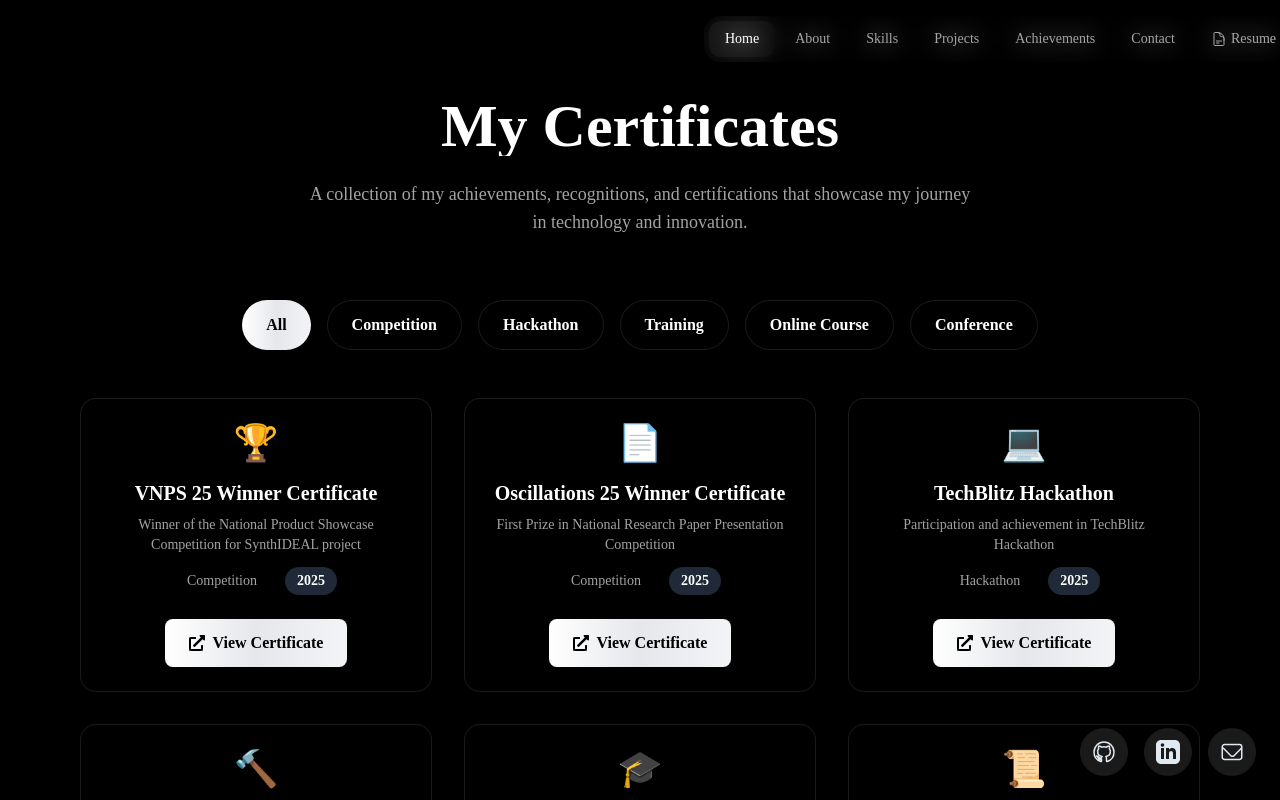
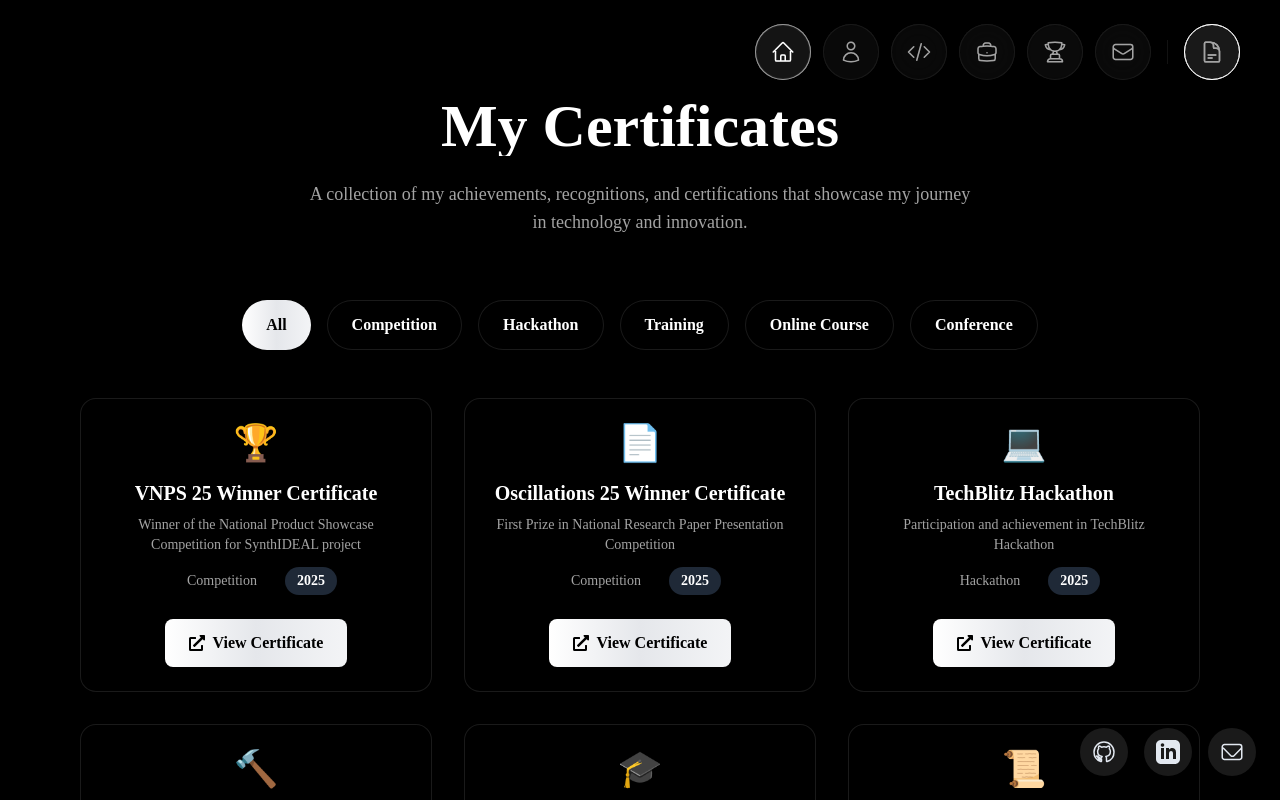
Before and after one commit to sharvarianand/Portfolio, a Next.js app: page /certificates in a window 1280 px wide. Shown: the top 800 px of the page. Built offline with nearby package versions, Linux system fonts and the light colour scheme.

Commit message:
Changed the navbar to Icons format

```diff
--- a/components/Navbar.tsx
+++ b/components/Navbar.tsx
@@ -15,6 +15,8 @@ import {
 import { motion, AnimatePresence } from 'framer-motion';
 import { useRouter, usePathname } from 'next/navigation';
 import ResumeModal from './ResumeModal';
+import { GlowingEffect } from './ui/glowing-effect';
+
 
 const Navbar = () => {
   const [activeSection, setActiveSection] = useState('home');
@@ -88,44 +90,86 @@ const Navbar = () => {
 
   return (
     <>
-      {/* Desktop Navbar */}
-      <motion.nav
-        initial={{ y: -100 }}
-        animate={{ y: 0 }}
-        transition={{ duration: 0.5 }}
-        className={`fixed top-4 left-[55%] z-50 -translate-x-1/2 rounded-2xl px-1 py-1 items-center gap-1 backdrop-blur-md border transition-all duration-300 hidden lg:flex ${isScrolled
-          ? 'bg-surface/80 border-border shadow-lg'
-          : 'bg-transparent border-transparent'
-          }`}
-      >
-        {navItems.map(({ href, label }) => (
-          <button
+      {/* Desktop Navbar - Separate Floating Icons Top Right */}
+      <div className="fixed top-6 right-10 z-50 hidden lg:flex items-center gap-3">
+        {navItems.map(({ href, label, icon: Icon }, index) => (
+          <motion.button
             key={href}
+            initial={{ y: -100, opacity: 0 }}
+            animate={{ y: 0, opacity: 1 }}
+            transition={{
+              duration: 0.5,
+              delay: index * 0.1,
+              type: 'spring',
+              stiffness: 120
+            }}
             onClick={() => handleNavigation(href)}
-            className={`relative px-4 py-2 rounded-xl font-heading text-sm transition-all duration-300 ${activeSection === href
-              ? 'text-primary'
-              : 'text-text-secondary hover:text-text-primary'
+            className={`group relative flex items-center justify-center w-14 h-14 rounded-full transition-all duration-500 bg-surface/60 backdrop-blur-xl border border-border/50 shadow-xl hover:shadow-primary/10 ${activeSection === href
+              ? 'text-primary border-primary/50'
+              : 'text-text-secondary hover:text-text-primary hover:border-primary/30'
               }`}
           >
             {activeSection === href && (
-              <motion.span
-                layoutId="activeSection"
-                className="absolute inset-0 rounded-xl bg-primary/10"
-                transition={{ type: 'spring', duration: 0.5 }}
+              <motion.div
+                layoutId="activeGlow"
+                className="absolute inset-0 rounded-full bg-primary/10 border border-primary/20"
+                transition={{ type: 'spring', bounce: 0.2, duration: 0.6 }}
               />
             )}
-            <span className="relative z-10">{label}</span>
-          </button>
+
+            <div className="relative z-10 transition-transform duration-300 group-hover:scale-110">
+              <Icon className="w-6 h-6" />
+            </div>
+
+            <GlowingEffect
+              spread={40}
+              glow={true}
+              disabled={false}
+              proximity={40}
+              inactiveZone={0.01}
+              borderWidth={1.5}
+              variant={activeSection === href ? "default" : "white"}
+              className="rounded-full opacity-0 group-hover:opacity-100 transition-opacity duration-300"
+            />
+
+            {/* Tooltip Below */}
+            <div className="absolute top-[120%] left-1/2 -translate-x-1/2 px-3 py-1.5 bg-surface/90 backdrop-blur-md border border-border text-text-primary text-[10px] font-medium rounded-xl opacity-0 scale-50 group-hover:opacity-100 group-hover:scale-100 transition-all duration-300 pointer-events-none shadow-2xl whitespace-nowrap">
+              {label}
+              <div className="absolute -top-1 left-1/2 -translate-x-1/2 w-2 h-2 bg-surface border-l border-t border-border rotate-45" />
+            </div>
+          </motion.button>
         ))}
 
-        <button
+        <div className="w-px h-6 bg-border/30 mx-1" />
+
+        <motion.button
+          initial={{ y: -100, opacity: 0 }}
+          animate={{ y: 0, opacity: 1 }}
+          transition={{ duration: 0.5, delay: 0.7 }}
           onClick={() => setIsResumeModalOpen(true)}
-          className="relative px-4 py-2 rounded-xl font-heading text-sm transition-all duration-300 text-text-secondary hover:text-text-primary hover:bg-primary/10 flex items-center gap-1"
+          className="group relative flex items-center justify-center w-14 h-14 rounded-full bg-primary/5 hover:bg-primary/10 text-text-secondary hover:text-text-primary border border-border/50 hover:border-primary/30 transition-all duration-300 shadow-xl"
         >
-          <DocumentTextIcon className="w-4 h-4" />
-          <span>Resume</span>
-        </button>
-      </motion.nav>
+          <DocumentTextIcon className="w-6 h-6 transition-transform duration-300 group-hover:scale-110" />
+
+          <GlowingEffect
+            spread={40}
+            glow={true}
+            disabled={true}
+            proximity={40}
+            inactiveZone={0.01}
+            borderWidth={1.5}
+            variant="white"
+            className="rounded-full opacity-0 group-hover:opacity-100 transition-opacity duration-300"
+          />
+
+          <div className="absolute top-[120%] left-1/2 -translate-x-1/2 px-3 py-1.5 bg-surface/90 backdrop-blur-md border border-border text-text-primary text-[10px] font-medium rounded-xl opacity-0 scale-50 group-hover:opacity-100 group-hover:scale-100 transition-all duration-300 pointer-events-none shadow-2xl whitespace-nowrap">
+            Resume
+            <div className="absolute -top-1 left-1/2 -translate-x-1/2 w-2 h-2 bg-surface border-l border-t border-border rotate-45" />
+          </div>
+        </motion.button>
+      </div>
+
+
 
       {/* Mobile Navbar */}
       <div className="fixed top-4 right-4 z-50 lg:hidden flex flex-col items-end gap-2">
```
Also changed, not shown: 1 other file (tests, documents, lock files or other folders).
